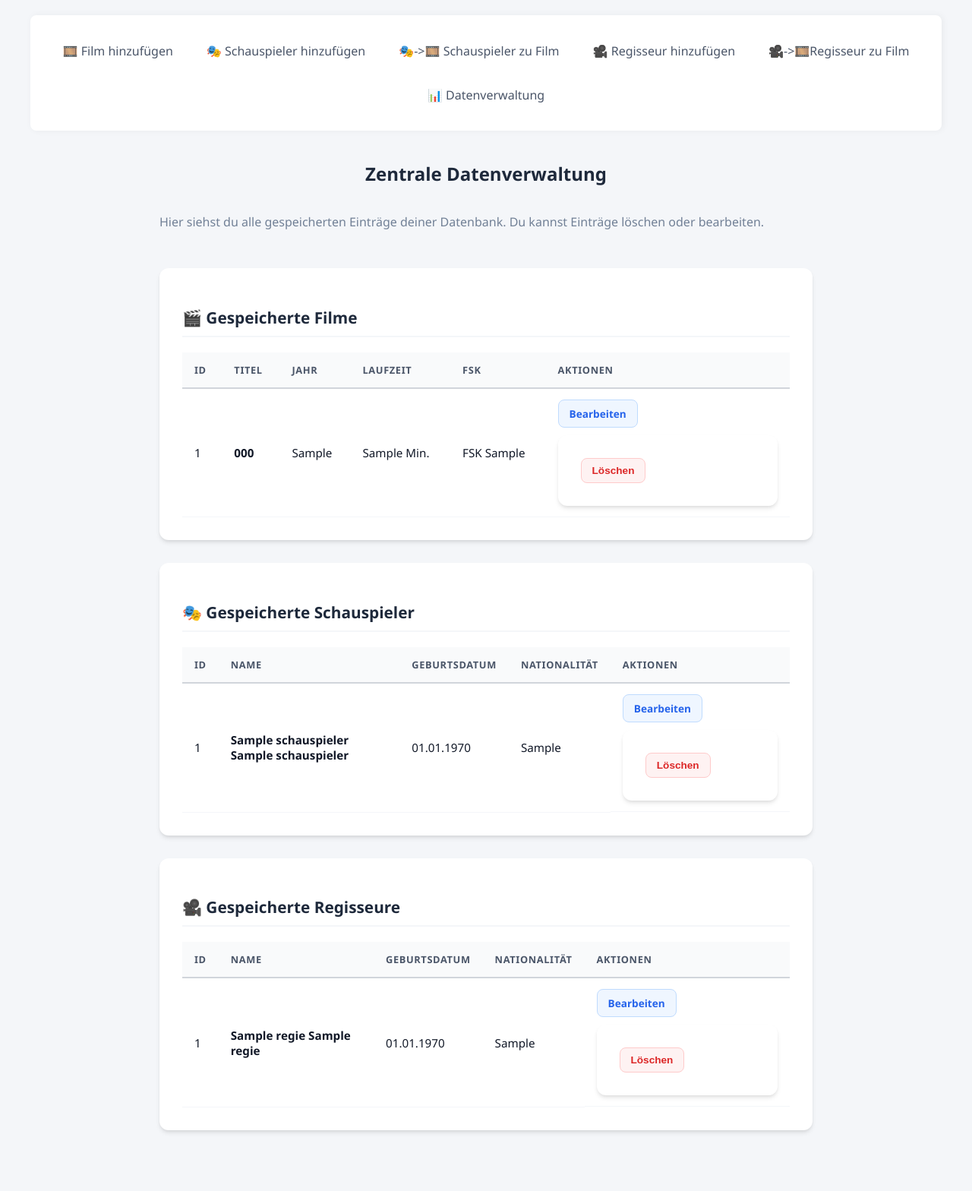
After one commit to recaiguel/movie_db_frontend, a PHP site: page /admin/admin-dashboard.php in a window 1280 px wide. The commit adds this page. Shown: the whole page at 76% size. Run offline with PHP 8.4, Linux system fonts and the light colour scheme; tables that the repository leaves empty or names only in its code hold one stand-in row (values such as "Sample post").

Commit message:
edit-filme.php, edit-schauspieler, edit-regie.php, admin-dashboard.php admin-header.php erstellt

```diff
--- /dev/null
+++ b/admin/admin-dashboard.php
@@ -0,0 +1,197 @@
+<?php
+include '../db.php';
+
+// =================================
+// Logik zum Löschen von Datensätzen
+// =================================
+if (isset($_POST['delete_item'])) {
+    $id = $_POST['id'] ?? null;
+    $type = $_POST['type'] ?? null;
+
+    if ($id && ctype_digit((string) $id) && in_array($type, ['film', 'schauspieler', 'regie'], true)) {
+        try {
+            $pdo->beginTransaction();
+
+            if ($type === 'film') {
+                $pdo->prepare("DELETE FROM film_studio WHERE filmeID = ?")->execute([$id]);
+                $pdo->prepare("DELETE FROM film_genre WHERE filmeID = ?")->execute([$id]);
+                $pdo->prepare("DELETE FROM film_produktionsland WHERE filmeID = ?")->execute([$id]);
+                $pdo->prepare("DELETE FROM film_medien WHERE filmeID = ?")->execute([$id]);
+                $pdo->prepare("DELETE FROM film_schauspieler WHERE filmeID = ?")->execute([$id]);
+                $pdo->prepare("DELETE FROM film_regie WHERE filmeID = ?")->execute([$id]);
+                $pdo->prepare("DELETE FROM filme WHERE id = ?")->execute([$id]);
+            } elseif ($type === 'schauspieler') {
+                $pdo->prepare("DELETE FROM film_schauspieler WHERE schauspielerID = ?")->execute([$id]);
+                $pdo->prepare("DELETE FROM schauspieler WHERE id = ?")->execute([$id]);
+            } elseif ($type === 'regie') {
+                $pdo->prepare("DELETE FROM film_regie WHERE regieID = ?")->execute([$id]);
+                $pdo->prepare("DELETE FROM regie WHERE id = ?")->execute([$id]);
+            }
+
+            $pdo->commit();
+            header("Location: admin-dashboard.php?deleted=true");
+            exit;
+        } catch (PDOException $e) {
+            $pdo->rollBack();
+            die("Fehler beim Löschen: " . $e->getMessage());
+        }
+    }
+}
+
+// =============================
+// Daten aus der Datenbank laden
+// =============================
+try {
+    $stmt_filme = $pdo->query("SELECT f.id, f.titel, f.erscheinungsjahr, f.laufzeit_min, fsk.mindest_alter
+                                FROM filme f
+                                LEFT JOIN fsk ON f.fskID = fsk.id
+                                ORDER BY f.id DESC");
+    $filme_liste = $stmt_filme->fetchAll(PDO::FETCH_ASSOC);
+
+    $stmt_schauspieler = $pdo->query("SELECT id, vorname, nachname, geburtsdatum, nationalität
+                                        FROM schauspieler
+                                        ORDER BY id DESC");
+    $schauspieler_liste = $stmt_schauspieler->fetchAll(PDO::FETCH_ASSOC);
+
+    $stmt_regie = $pdo->query("SELECT id, vorname, nachname, geburtsdatum, nationalität
+                                FROM regie
+                                ORDER BY id DESC");
+    $regie_liste = $stmt_regie->fetchAll(PDO::FETCH_ASSOC);
+} catch (PDOException $e) {
+    die("Fehler beim Laden der Daten: " . $e->getMessage());
+}
+?>
+<?php include './admin-header.php'; ?>
+<?php include './admin-nav.php'; ?>
+
+<div class="main-content">
+    <?php if (isset($_GET['deleted'])): ?>
+        <div id="success-popup" style="background-color: #ef4444;">Datensatz erfolgreich gelöscht</div>
+    <?php endif; ?>
+
+    <h2>Zentrale Datenverwaltung</h2>
+    <p style="color: #718096; margin-bottom: 30px; align-self: flex-start; max-width: 1000px; width: 100%">
+        Hier siehst du alle gespeicherten Einträge deiner Datenbank. Du kannst Einträge löschen oder bearbeiten.
+    </p>
+
+    <div class="dashboard-tables-container">
+        <div class="table-card">
+            <h3>🎬 Gespeicherte Filme</h3>
+            <div class="table-responsive">
+                <table>
+                    <thead>
+                        <tr>
+                            <th>ID</th>
+                            <th>Titel</th>
+                            <th>Jahr</th>
+                            <th>Laufzeit</th>
+                            <th>FSK</th>
+                            <th>Aktionen</th>
+                        </tr>
+                    </thead>
+                    <tbody>
+                        <?php foreach ($filme_liste as $film): ?>
+                            <tr>
+                                <td><?= $film['id'] ?></td>
+                                <td><strong><?= htmlspecialchars($film['titel']) ?></strong></td>
+                                <td><?= $film['erscheinungsjahr'] ?></td>
+                                <td><?= $film['laufzeit_min'] ?> Min.</td>
+                                <td>FSK <?= $film['mindest_alter'] ?? 'N/A' ?></td>
+                                <td class="actions-cell">
+                                    <a href="edit-film.php?id=<?= $film['id'] ?>" class="btn-edit">Bearbeiten</a>
+                                    <form method="POST" action="" onsubmit="return confirm('Möchtest du diesen Film wirklich löschen? Alle Verknüpfungen gehen verloren.');" style="display:inline;">
+                                        <input type="hidden" name="id" value="<?= $film['id'] ?>">
+                                        <input type="hidden" name="type" value="film">
+                                        <button type="submit" name="delete_item" class="btn-delete">Löschen</button>
+                                    </form>
+                                </td>
+                            </tr>
+                        <?php endforeach; ?>
+                        <?php if (empty($filme_liste)): ?>
+                            <tr><td colspan="6" class="empty-cell">Keine Filme vorhanden.</td></tr>
+                        <?php endif; ?>
+                    </tbody>
+                </table>
+            </div>
+        </div>
+
+        <div class="table-card">
+            <h3>🎭 Gespeicherte Schauspieler</h3>
+            <div class="table-responsive">
+                <table>
+                    <thead>
+                        <tr>
+                            <th>ID</th>
+                            <th>Name</th>
+                            <th>Geburtsdatum</th>
+                            <th>Nationalität</th>
+                            <th>Aktionen</th>
+                        </tr>
+                    </thead>
+                    <tbody>
+                        <?php foreach ($schauspieler_liste as $actor): ?>
+                            <tr>
+                                <td><?= $actor['id'] ?></td>
+                                <td><strong><?= htmlspecialchars($actor['vorname'] . ' ' . $actor['nachname']) ?></strong></td>
+                                <td><?= $actor['geburtsdatum'] ? date('d.m.Y', strtotime($actor['geburtsdatum'])) : 'N/A' ?></td>
+                                <td><?= htmlspecialchars($actor['nationalität'] ?? 'N/A') ?></td>
+                                <td class="actions-cell">
+                                    <a href="edit-schauspieler.php?id=<?= $actor['id'] ?>" class="btn-edit">Bearbeiten</a>
+                                    <form method="POST" action="" onsubmit="return confirm('Möchtest du diesen Schauspieler wirklich löschen?');" style="display:inline;">
+                                        <input type="hidden" name="id" value="<?= $actor['id'] ?>">
+                                        <input type="hidden" name="type" value="schauspieler">
+                                        <button type="submit" name="delete_item" class="btn-delete">Löschen</button>
+                                    </form>
+                                </td>
+                            </tr>
+                        <?php endforeach; ?>
+                        <?php if (empty($schauspieler_liste)): ?>
+                            <tr><td colspan="5" class="empty-cell">Keine Schauspieler vorhanden.</td></tr>
+                        <?php endif; ?>
+                    </tbody>
+                </table>
+            </div>
+        </div>
+
+        <div class="table-card">
+            <h3>🎥 Gespeicherte Regisseure</h3>
+            <div class="table-responsive">
+                <table>
+                    <thead>
+                        <tr>
+                            <th>ID</th>
+                            <th>Name</th>
+                            <th>Geburtsdatum</th>
+                            <th>Nationalität</th>
+                            <th>Aktionen</th>
+                        </tr>
+                    </thead>
+                    <tbody>
+                        <?php foreach ($regie_liste as $regie): ?>
+                            <tr>
+                                <td><?= $regie['id'] ?></td>
+                                <td><strong><?= htmlspecialchars($regie['vorname'] . ' ' . $regie['nachname']) ?></strong></td>
+                                <td><?= $regie['geburtsdatum'] ? date('d.m.Y', strtotime($regie['geburtsdatum'])) : 'N/A' ?></td>
+                                <td><?= htmlspecialchars($regie['nationalität'] ?? 'N/A') ?></td>
+                                <td class="actions-cell">
+                                    <a href="edit-regie.php?id=<?= $regie['id'] ?>" class="btn-edit">Bearbeiten</a>
+                                    <form method="POST" action="" onsubmit="return confirm('Möchtest du diesen Regisseur wirklich löschen?');" style="display:inline;">
+                                        <input type="hidden" name="id" value="<?= $regie['id'] ?>">
+                                        <input type="hidden" name="type" value="regie">
+                                        <button type="submit" name="delete_item" class="btn-delete">Löschen</button>
+                                    </form>
+                                </td>
+                            </tr>
+                        <?php endforeach; ?>
+                        <?php if (empty($regie_liste)): ?>
+                            <tr><td colspan="5" class="empty-cell">Keine Regisseure vorhanden.</td></tr>
+                        <?php endif; ?>
+                    </tbody>
+                </table>
+            </div>
+        </div>
+    </div>
+</div>
+<script src="./relation-script.js"></script>
+</body>
+</html>
--- a/admin/admin-filme.php
+++ b/admin/admin-filme.php
@@ -128,7 +128,7 @@ $medien_list = $query_medien->fetchAll(2);
 }
 
 ?>
-
+    <?php include './admin-header.php'; ?>
     <?php include './admin-nav.php' ?>
 
     <div class="main-content">
--- /dev/null
+++ b/admin/admin-header.php
@@ -0,0 +1,9 @@
+<!DOCTYPE html>
+<html lang="de">
+<head>
+    <meta charset="UTF-8">
+    <meta name="viewport" content="width=device-width, initial-scale=1.0">
+    <title>FilmDB-Admin</title>
+    <link rel="stylesheet" href="./admin-style.css?t=<?php echo date('s'); ?>"/>
+</head>
+<body>
--- a/admin/admin-nav.php
+++ b/admin/admin-nav.php
@@ -1,17 +1,8 @@
-<!DOCTYPE html>
-<html lang="de">
-<head>
-    <meta charset="UTF-8">
-    <meta name="viewport" content="width=device-width, initial-scale=1.0">
-    <title>FilmDB-Admin</title>
-    <link rel="stylesheet" href="./admin-style.css?t=<?php echo date('s'); ?>"/>
-</head>
-    <body>
-
 <nav class="admin-nav">
     <a href="admin-filme.php">🎞️ Film hinzufügen</a>
     <a href="admin-schauspieler.php">🎭 Schauspieler hinzufügen</a>
     <a href="fs_relation.php">🎭->🎞️ Schauspieler zu Film</a>
     <a href="admin-regie.php">🎥 Regisseur hinzufügen</a>
     <a href="fr_relation.php">🎥->🎞️Regisseur zu Film</a>
+    <a href="admin-dashboard.php">📊 Datenverwaltung</a>
 </nav>
--- a/admin/admin-regie.php
+++ b/admin/admin-regie.php
@@ -38,7 +38,8 @@ if (isset($_POST['submit_regie'])) {
 }
 ?>
 
-    <?php include './admin-nav.php' ?>
+<?php include './admin-header.php'; ?>
+<?php include './admin-nav.php'; ?>
 
     <div class="main-content">
     <?php
--- a/admin/admin-schauspieler.php
+++ b/admin/admin-schauspieler.php
@@ -38,7 +38,8 @@ if (isset($_POST['submit_actor'])) {
 }
 ?>
 
-    <?php include './admin-nav.php' ?>
+<?php include './admin-header.php'; ?>
+<?php include './admin-nav.php'; ?>
 
     <div class="main-content">
     <?php
--- a/admin/admin-style.css
+++ b/admin/admin-style.css
@@ -125,3 +125,129 @@ label {
         padding: 22px;
     };
 }
+
+/* ==========================================================================
+   ZUSATZ FÜR DAS DASHBOARD (Tabellen & CRUD-Aktionen)
+   Abgestimmt auf das bestehende Flexbox- & Kartendesign
+   ========================================================================== */
+
+/* Container, der die einzelnen Tabellen-Karten umschließt */
+.dashboard-tables-container {
+    width: 100%;
+    max-width: 1200px;
+    display: flex;
+    flex-direction: column;
+    gap: 30px;         /* Abstand zwischen den Tabellen */
+    margin-top: 20px;
+    margin-bottom: 40px;
+}
+
+/* Tabellen-Karte – nutzt exakt dein Design der Formular-Karten */
+.table-card {
+    background: #ffffff;
+    padding: 30px;
+    border-radius: 12px;
+    box-shadow: 0 4px 6px -1px rgba(0, 0, 0, 0.1), 0 2px 4px -1px rgba(0, 0, 0, 0.06);
+    width: 100%;
+}
+
+/* Überschrift innerhalb der Tabellen-Karten */
+.table-card h3 {
+    color: #1e293b;
+    margin-bottom: 20px;
+    font-size: 1.3rem;
+    font-weight: 600;
+    border-bottom: 2px solid #f4f6f9;
+    padding-bottom: 10px;
+}
+
+/* Sorgt dafür, dass Tabellen auf kleinen Bildschirmen scrollbar werden */
+.table-responsive {
+    width: 100%;
+    overflow-x: auto;
+}
+
+/* Tabellen-Grundstruktur */
+table {
+    width: 100%;
+    border-collapse: collapse;
+    text-align: left;
+    font-size: 0.95rem;
+}
+
+/* Tabellenkopf – nutzt dein dezentes Hellgrau */
+th {
+    background-color: #f9fafb;
+    color: #4a5568;
+    font-weight: 600;
+    padding: 14px 16px;
+    border-bottom: 2px solid #d1d5db;
+    text-transform: uppercase;
+    font-size: 0.8rem;
+    letter-spacing: 0.05em;
+}
+
+/* Tabellenzellen */
+td {
+    padding: 14px 16px;
+    border-bottom: 1px solid #f4f6f9;
+    color: #111827;
+    vertical-align: middle;
+}
+
+/* Subtiler Hover-Effekt für die Zeilen */
+tr:hover td {
+    background-color: #f9fafb;
+}
+
+/* Styling für leere Tabellen */
+.empty-cell {
+    text-align: center;
+    color: #9ca3af;
+    padding: 30px !important;
+    font-style: italic;
+}
+
+/* Spalte für die Buttons (Bearbeiten / Löschen) */
+.actions-cell {
+    display: flex;
+    gap: 10px;
+    align-items: center;
+    flex-wrap: wrap;
+}
+
+/* Basis-Styling für die Aktions-Buttons (Angelehnt an deine Input-Abrundungen) */
+.btn-edit, .btn-delete {
+    text-decoration: none;
+    font-size: 0.85rem;
+    font-weight: 600;
+    padding: 8px 14px;
+    border-radius: 8px; /* Passt zu deinen Formular-Elementen */
+    cursor: pointer;
+    transition: all 0.2s ease;
+    display: inline-block;
+}
+
+/* Bearbeiten-Button (Dezentes Blau, wechselt zu Vollfarbe beim Hover) */
+.btn-edit {
+    background-color: #eff6ff;
+    color: #2563eb;
+    border: 1px solid #bfdbfe;
+}
+
+.btn-edit:hover {
+    background-color: #2563eb;
+    color: #ffffff;
+}
+
+/* Löschen-Button (Dezentes Rot, wechselt zu Vollfarbe beim Hover) */
+.btn-delete {
+    background-color: #fef2f2;
+    color: #dc2626;
+    border: 1px solid #fecaca;
+}
+
+.btn-delete:hover {
+    background-color: #dc2626;
+    color: #ffffff;
+}
--- a/admin/fr_relation.php
+++ b/admin/fr_relation.php
@@ -49,7 +49,8 @@ $regie_liste = $query_regie->fetchAll(2);    // Ergebnis wird in Variable $regie
 }
 ?>
 
-    <?php include './admin-nav.php' ?>
+<?php include './admin-header.php'; ?>
+<?php include './admin-nav.php'; ?>
 
     <div class="main-content">
     <?php
--- a/admin/fs_relation.php
+++ b/admin/fs_relation.php
@@ -80,7 +80,8 @@ $rollen_liste = $query_rollen->fetchAll(2);
 }
 ?>
 
-    <?php include './admin-nav.php' ?>
+<?php include './admin-header.php'; ?>
+<?php include './admin-nav.php'; ?>
 
     <div class="main-content">
     <?php
```
Also changed, not shown: admin/edit-film.php (added, +81 -0 lines), admin/edit-regie.php (added, +89 -0 lines), admin/edit-schauspieler.php (added, +90 -0 lines). Lines whose indentation alone changed are shown as unchanged.
